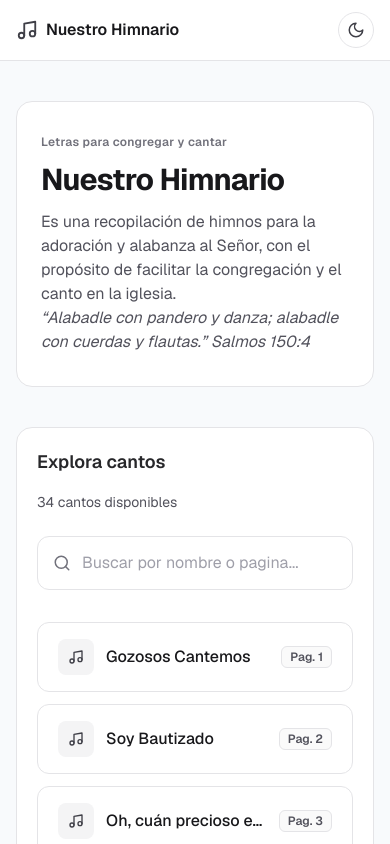
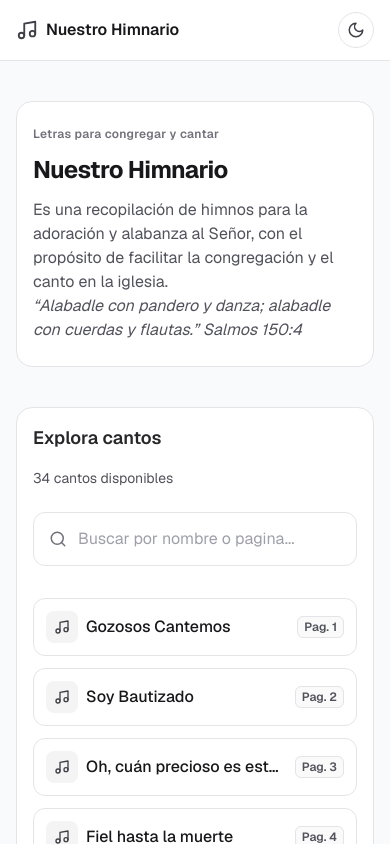
Before and after one commit to cruzrovira/nuestro-himnario, a Next.js app: page / in a window 390 px wide. Shown: the top 844 px of the page. Built offline with nearby package versions, Linux system fonts and the light colour scheme.

Commit message:
feat: mejorar el diseño de la página principal y ajustar estilos en la búsqueda de himnos

```diff
--- a/app/page.tsx
+++ b/app/page.tsx
@@ -6,11 +6,11 @@ export default function Home() {
 
   return (
     <div className="mx-auto w-full max-w-5xl px-4 py-10 sm:px-6 sm:py-14">
-      <div className="mb-10 rounded-2xl border border-zinc-200 bg-white px-6 py-8 dark:border-slate-700 dark:bg-slate-900 sm:px-8 sm:py-10">
+      <div className="mb-10 rounded-2xl border border-zinc-200 bg-white px-4 py-6 dark:border-slate-700 dark:bg-slate-900 sm:px-6 sm:py-8 md:px-8 md:py-10">
         <p className="mb-3 text-xs font-semibold tracking-wide text-zinc-500 dark:text-slate-400">
           Letras para congregar y cantar
         </p>
-        <h1 className="text-3xl font-bold tracking-tight text-zinc-900 dark:text-slate-50 sm:text-5xl">
+        <h1 className="text-2xl font-bold tracking-tight text-zinc-900 dark:text-slate-50 sm:text-3xl md:text-5xl">
           Nuestro Himnario
         </h1>
         <p className="mt-3  text-zinc-600 dark:text-slate-200 sm:text-lg">
@@ -25,7 +25,7 @@ export default function Home() {
         </p>
       </div>
 
-      <div className="rounded-2xl border border-zinc-200 bg-white p-5 dark:border-slate-700 dark:bg-slate-900 sm:p-7">
+      <div className="rounded-2xl border border-zinc-200 bg-white p-4 dark:border-slate-700 dark:bg-slate-900 sm:p-5 md:p-7">
         <h2 className="mb-4 text-lg font-semibold text-zinc-800 dark:text-slate-100">
           Explora cantos
         </h2>
--- a/components/HymnSearch.tsx
+++ b/components/HymnSearch.tsx
@@ -71,9 +71,9 @@ export function HymnSearch({ hymns }: HymnSearchProps) {
             <li key={hymn.slug} className="w-full overflow-hidden">
               <Link
                 href={`/himno/${hymn.slug}`}
-                className="group flex items-center gap-3 rounded-xl border border-zinc-200 bg-white px-5 py-4 text-zinc-900 transition hover:border-zinc-300 hover:bg-zinc-50 dark:border-slate-600 dark:bg-slate-800 dark:text-slate-100 dark:hover:border-slate-500 dark:hover:bg-slate-700"
+                className="group flex items-center gap-2 rounded-xl border border-zinc-200 bg-white px-3 py-3 text-zinc-900 transition hover:border-zinc-300 hover:bg-zinc-50 dark:border-slate-600 dark:bg-slate-800 dark:text-slate-100 dark:hover:border-slate-500 dark:hover:bg-slate-700 sm:gap-3 sm:px-5 sm:py-4"
               >
-                <span className="flex h-9 w-9 shrink-0 items-center justify-center rounded-lg bg-zinc-100 text-zinc-700 transition dark:bg-slate-700 dark:text-slate-200">
+                <span className="flex h-8 w-8 shrink-0 items-center justify-center rounded-lg bg-zinc-100 text-zinc-700 transition dark:bg-slate-700 dark:text-slate-200 sm:h-9 sm:w-9">
                   <svg
                     xmlns="http://www.w3.org/2000/svg"
                     width="16"
@@ -90,10 +90,10 @@ export function HymnSearch({ hymns }: HymnSearchProps) {
                     <circle cx="18" cy="16" r="3" />
                   </svg>
                 </span>
-                <span className="flex min-w-0 flex-1 items-center justify-between gap-3">
+                <span className="flex min-w-0 flex-1 items-center justify-between gap-2">
                   <span className="truncate font-medium">{hymn.title}</span>
                   {hymn.page !== undefined && (
-                    <span className="shrink-0 rounded-md border border-zinc-200 bg-zinc-50 px-2 py-0.5 text-xs font-semibold text-zinc-600 dark:border-slate-500 dark:bg-slate-700 dark:text-slate-200">
+                    <span className="shrink-0 rounded-md border border-zinc-200 bg-zinc-50 px-1.5 py-0.5 text-xs font-semibold text-zinc-600 dark:border-slate-500 dark:bg-slate-700 dark:text-slate-200 sm:px-2">
                       Pag. {hymn.page}
                     </span>
                   )}
@@ -105,7 +105,7 @@ export function HymnSearch({ hymns }: HymnSearchProps) {
       )}
 
       {filtered.length > 0 && (
-        <div className="mt-6 flex flex-wrap items-center justify-center gap-2">
+        <div className="mt-6 flex flex-wrap items-center justify-center gap-1.5 sm:gap-2">
           <button
             type="button"
             onClick={() => goToPage(safePage - 1)}
```
